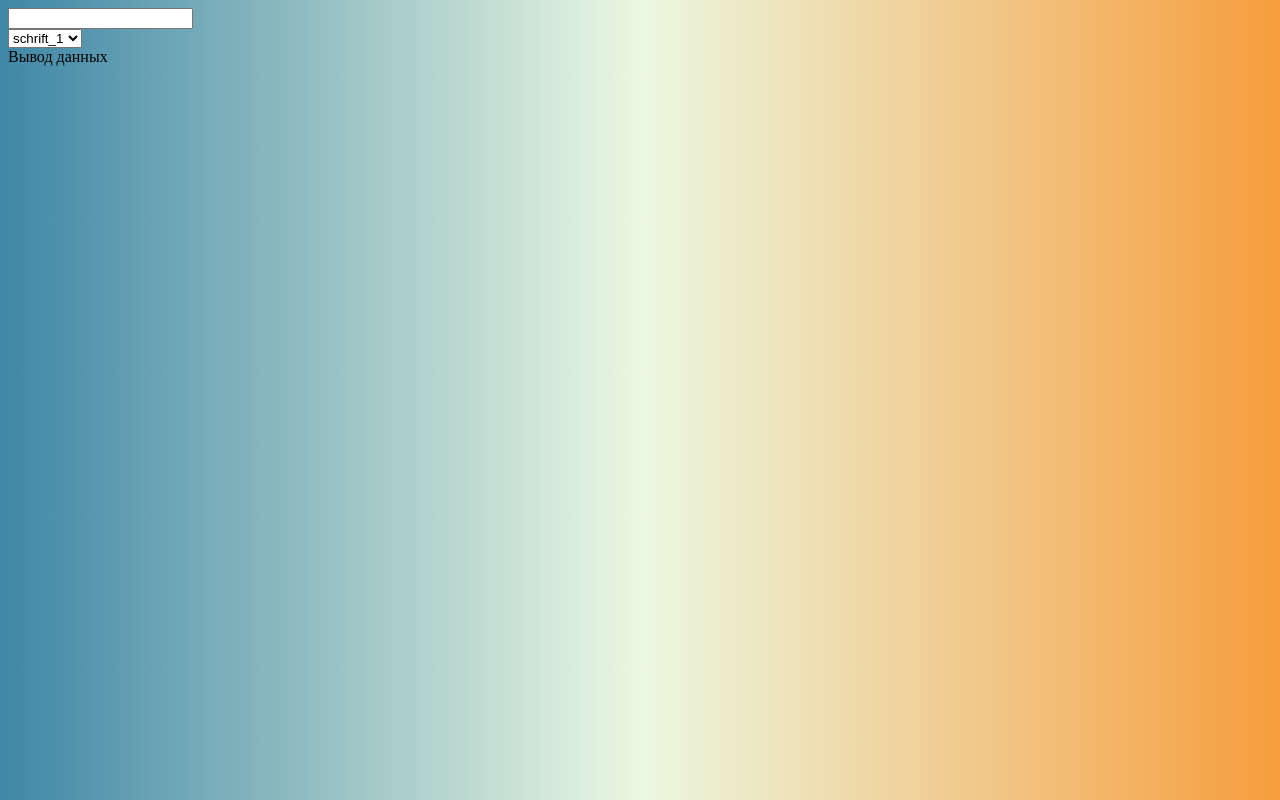
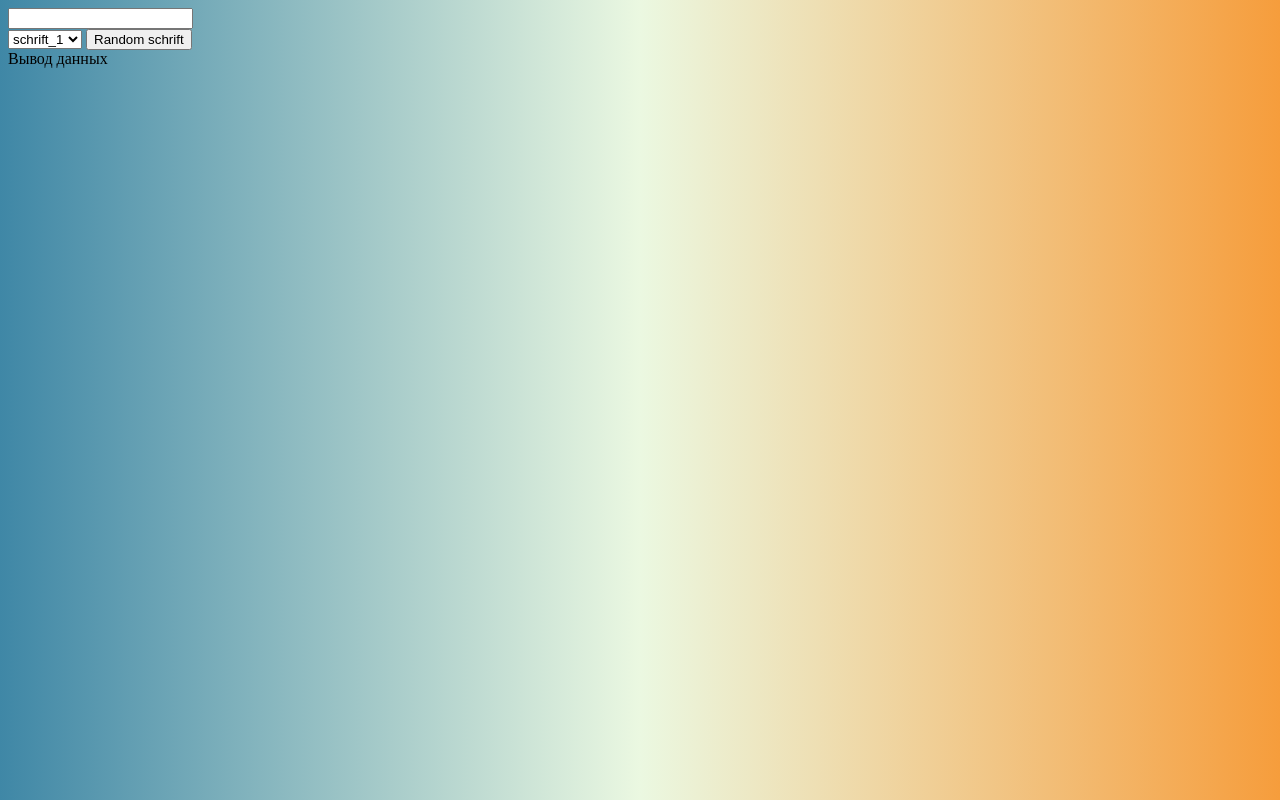
Before and after one commit to StraussJack/schrift, a plain HTML site: page index.html in a window 1280 px wide. Drawn offline with Linux system fonts and the light colour scheme.

Commit message:
button added

```diff
--- a/index.html
+++ b/index.html
@@ -20,6 +20,7 @@
             <option value="schrift_6">schrift_6</option>
             <option value="schrift_7">schrift_7</option>
         </select>
+        <span><button class="btn">Random schrift</button></span>
         <div class="output">
             Вывод данных
         </div>
```
